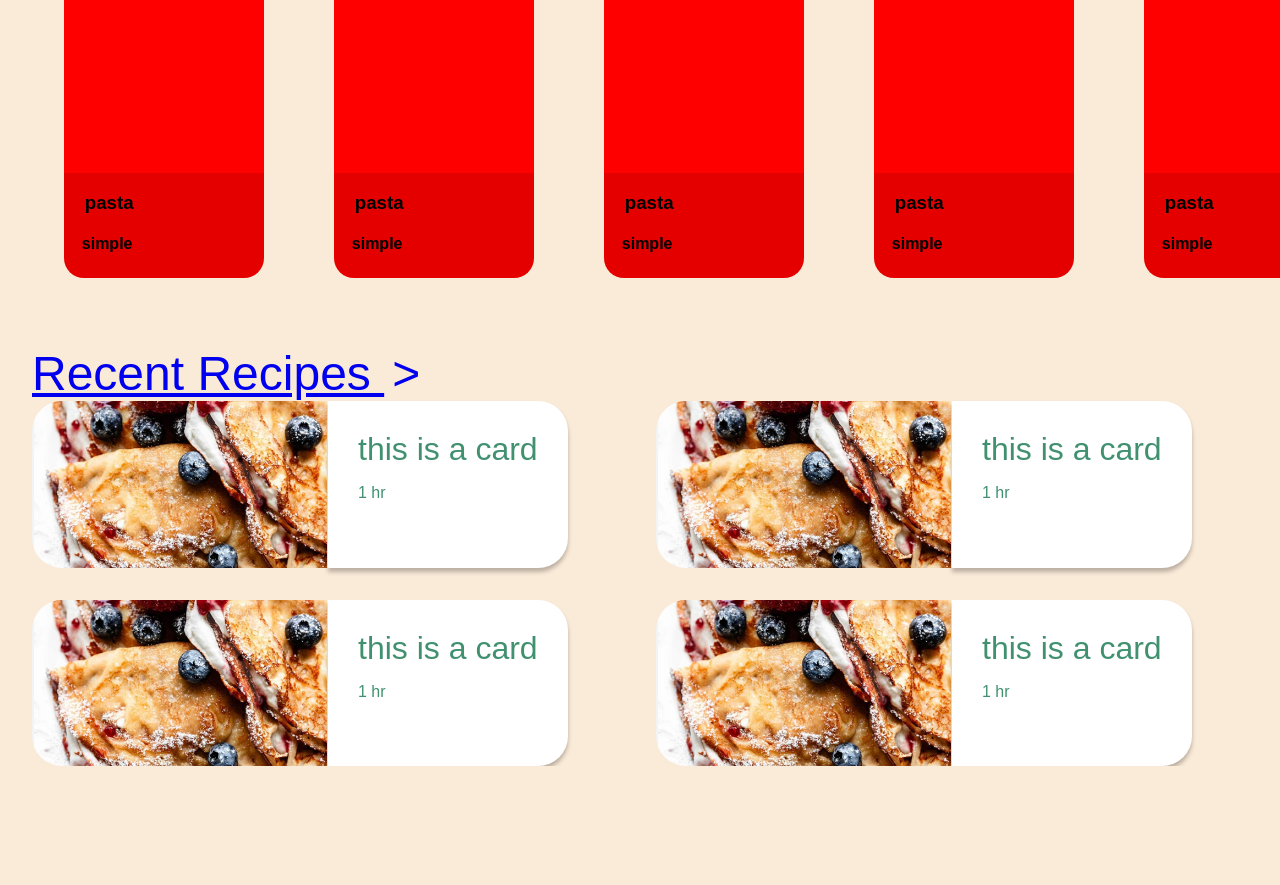
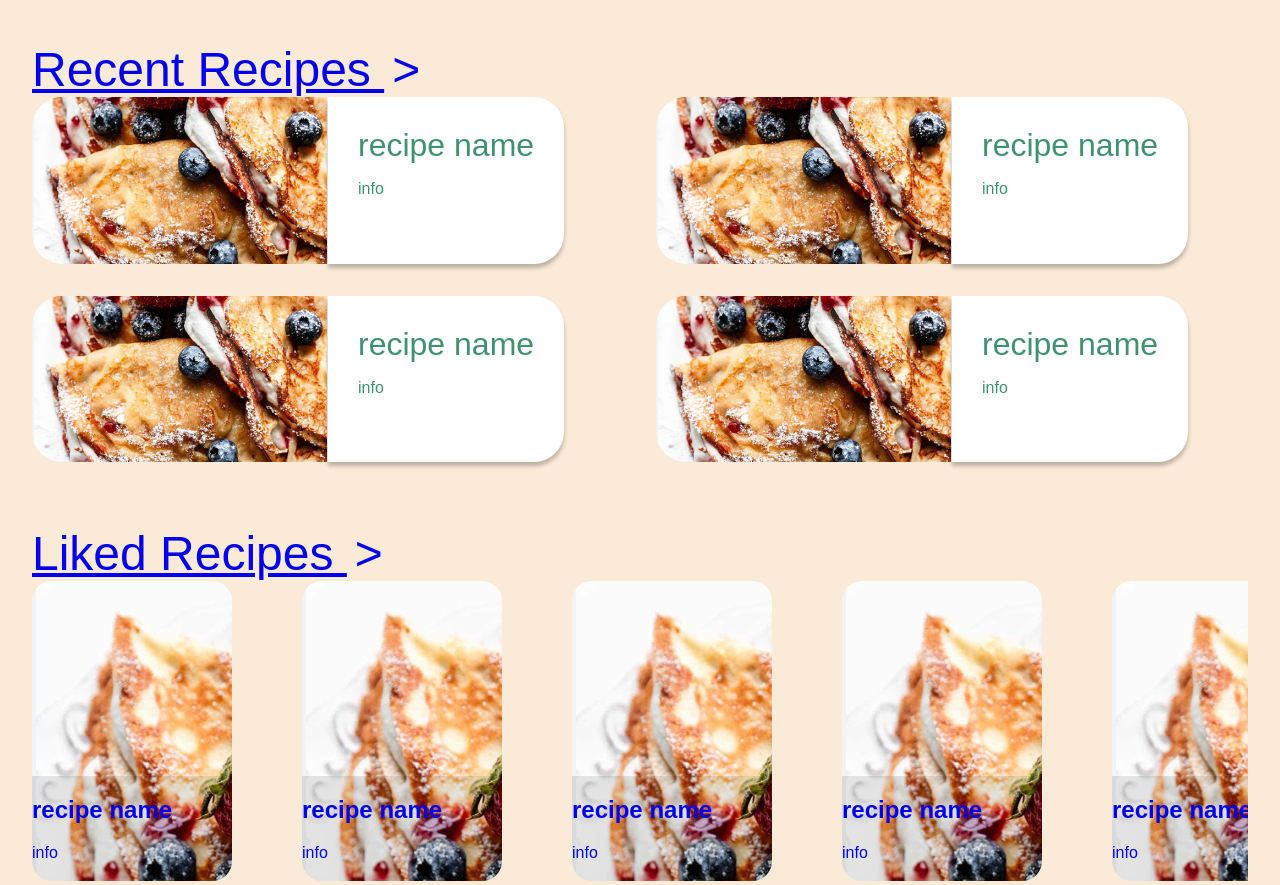
Before and after one commit to Mr-Turtle12/Chop-Chop, a Vue app in the folder frontend/: page / in a window 1280 px wide. Shown: the part 866-1751 px from the top of the page. Before the commit the page ends 1632 px from the top, so only its background shows below. Built offline with nearby package versions, Linux system fonts and the light colour scheme; a web font is replaced by a local one.

Commit message:
basic card scroll component and vertical card styling

```diff
--- a/frontend/src/components/CardScroll.vue
+++ b/frontend/src/components/CardScroll.vue
@@ -1,33 +1,73 @@
 <template>
-  <div class="scroll-menu">
-    <div class="buffer">
-      <VerticalCard
-        v-for="x in y"
-        :key="x"
-        :recipe-name="'pasta'"
-        :info="'simple'"
-      />
+  <section class="c-card-scroll o-section">
+    <div class="c-card-scroll__container o-container">
+      <div class="c-card-scroll__text-container">
+        <h1 class="c-card-scroll__heading">
+          <a
+            class="c-card-scroll__heading-link"
+            href="/recipe"
+          >
+            Liked Recipes
+            <span class="c-card-scroll__heading-icon">></span>
+          </a>
+        </h1>
+      </div>
+
+      <div class="c-card-scroll__card-container">
+        <RecipeCard
+          v-for="x in 9"
+          :key="x"
+          :size="'vertical'"
+        />
+      </div>
     </div>
-  </div>
+  </section>
 </template>
 
 <script setup>
-import VerticalCard from './VerticalCard.vue'
+// import VerticalCard from './VerticalCard.vue'
+import RecipeCard from './RecipeCard.vue'
 defineProps({
     apiUrl: { type: String, default: 'http://localhost:8000' }
 })
-const y = [0, 1, 2, 3, 4, 5, 6, 7, 8, 9] // needs to be changed to api call
+
 </script>
 
-<style>
-div.scroll-menu {
-  overflow: auto;
-  white-space: nowrap;
-}
+<style scoped lang="scss">
+  @import "@/assets/css/text-styles.scss";  // remove this and make global
+  .c-card-scroll {
+  $c : &;
 
-div.buffer {
-  padding-left: 5%;
-  padding-right: 5%;
-  width: fit-content;
+  &__text-container {
+    display:grid;
+    grid-template-columns: repeat(12, 1fr);
+    grid-gap: 2rem;
+  }
+
+  &__heading {
+    @include ts-heading-2;
+    color: #419170;
+    grid-column:1/7;
+    margin: 0;
+    width:fit-content;
+
+    &:hover,
+    &:focus {
+      #{$c}__heading-icon {
+        transform: translateX(10px);
+      }
+    }
+  }
+
+  &__heading-icon {
+    margin-left:8px;
+    display:inline-block;
+    transition: transform 0.3s;
+  }
+
+  &__card-container {
+    overflow: auto;
+    white-space: nowrap;
+  }
 }
 </style>
--- a/frontend/src/components/RecentRecipes.vue
+++ b/frontend/src/components/RecentRecipes.vue
@@ -17,7 +17,7 @@
         <RecipeCard
           v-for="x in 4"
           :key="x"
-          :size="'side'"
+          :size="'horizontal'"
         />
       </div>
     </div>
--- a/frontend/src/components/RecipeCard.vue
+++ b/frontend/src/components/RecipeCard.vue
@@ -9,16 +9,18 @@
     >
 
     <div class="c-card__info">
-      <h1 class="c-card__heading">this is a card</h1>
+      <h1 class="c-card__heading">{{ recipeName }}</h1>
 
-      <p class="c-card__meta">1 hr</p>
+      <p class="c-card__meta">{{ info }}</p>
     </div>
   </a>
 </template>
 
 <script setup>
 defineProps({
-    size: { type: String, default: 'small' },
+    size: { type: String, default: 'vertical' },
+    recipeName: { type: String, default: 'recipe name' },
+    info: { type: String, default: 'info' },
 })
 </script>
 
@@ -28,7 +30,39 @@ defineProps({
   $c : &;
   text-decoration:none;
 
-  &--side {
+  &--vertical {
+    height: 300px;
+  width: 200px;
+  background-color: red;
+  border-radius: 20px;
+  display: inline-block;
+  position: relative;
+  overflow: hidden;
+
+  &:not(:last-child) {
+  margin-right: 70px;
+}
+
+&:hover,
+  &:focus {
+    #{$c}__info {
+      height: 50%;
+    }
+  }
+
+  #{$c}__info {
+    height: 35%;
+    width: 100%;
+    position: absolute;
+    bottom: 0;
+    left: 0;
+    background-color: rgba(0, 0, 0, 0.1); /*maybe change to box shadow*/
+    text-align: left;
+    transition: ease 200ms;
+    }
+  }
+
+  &--horizontal {
     display:flex;
 
     &:hover,
--- a/frontend/src/views/HomeView.vue
+++ b/frontend/src/views/HomeView.vue
@@ -11,8 +11,9 @@
       :recipe-name="'special recipe'"
       :info="'info'"
     /> -->
+    <RecentRecipes />
+
     <CardScroll />
-    <RecentRecipes />
   </body>
 </template>
 
```
Also changed, not shown: frontend/src/views/SearchView.vue (added).
